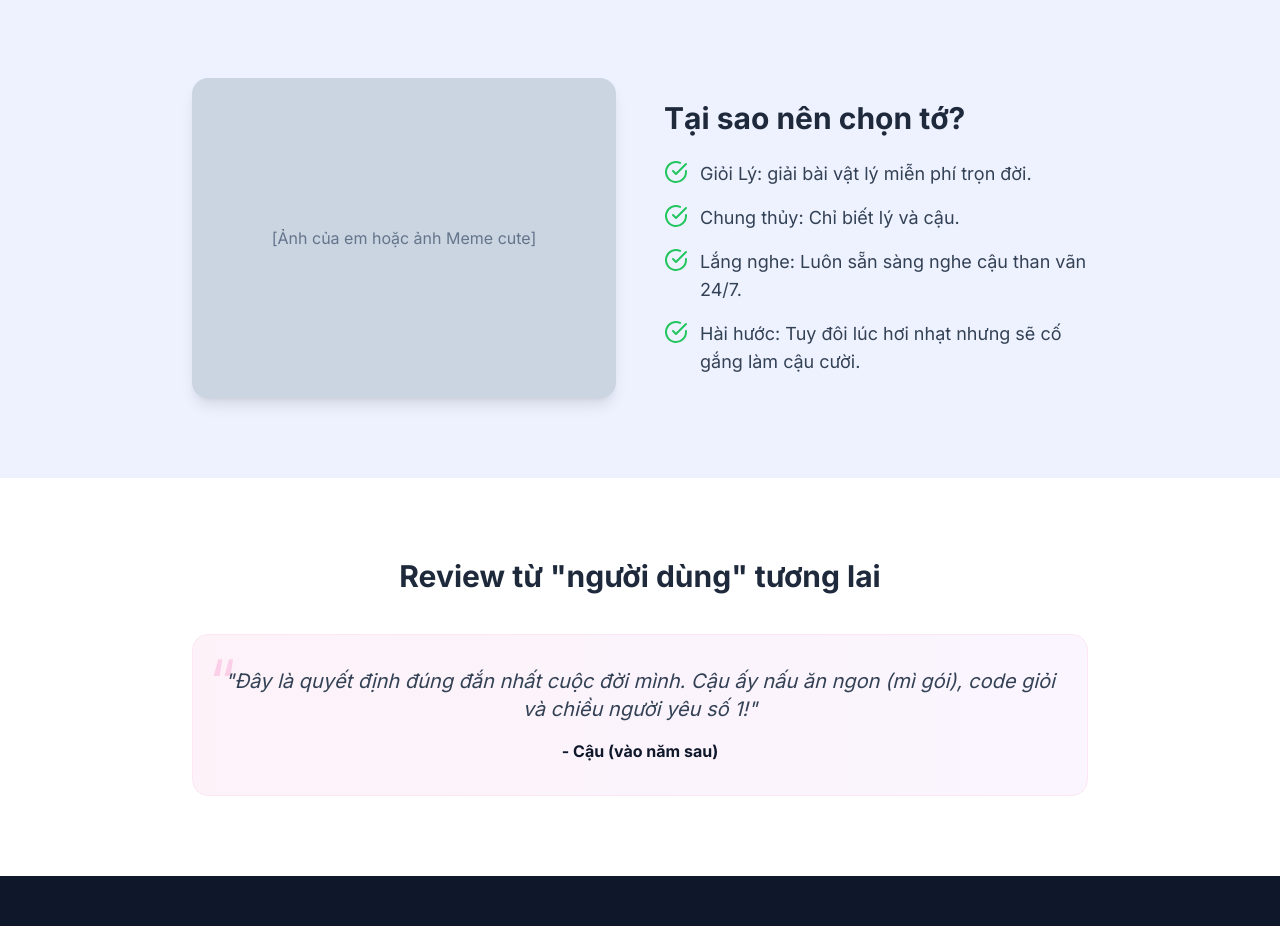
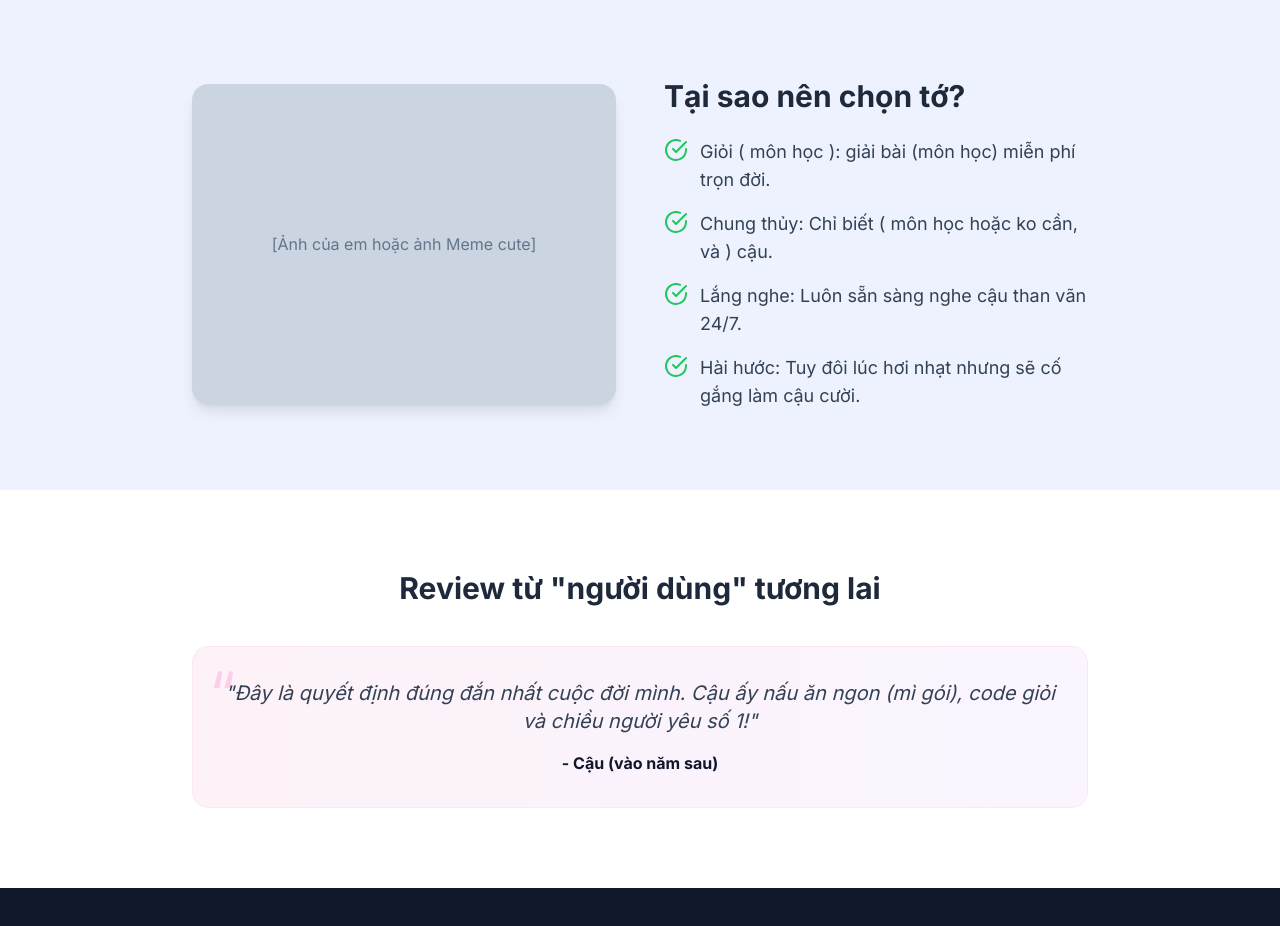
Before and after one commit to nguyennhatlong-offcial/my-crush-page, a Next.js app: page / in a window 1280 px wide. Shown: the part 1280-2206 px from the top of the page. Built offline with nearby package versions, Linux system fonts and the light colour scheme.

Commit message:
Update WhyChooseMe.tsx

```diff
--- a/components/WhyChooseMe.tsx
+++ b/components/WhyChooseMe.tsx
@@ -1,8 +1,8 @@
 import { CheckCircle } from 'lucide-react';
 
 const reasons = [
-  "Giỏi Lý: giải bài vật lý miễn phí trọn đời.",
-  "Chung thủy: Chỉ biết lý và cậu.",
+  "Giỏi ( môn học ): giải bài (môn học) miễn phí trọn đời.",
+  "Chung thủy: Chỉ biết ( môn học hoặc ko cần, và ) cậu.",
   "Lắng nghe: Luôn sẵn sàng nghe cậu than vãn 24/7.",
   "Hài hước: Tuy đôi lúc hơi nhạt nhưng sẽ cố gắng làm cậu cười."
 ];
```
